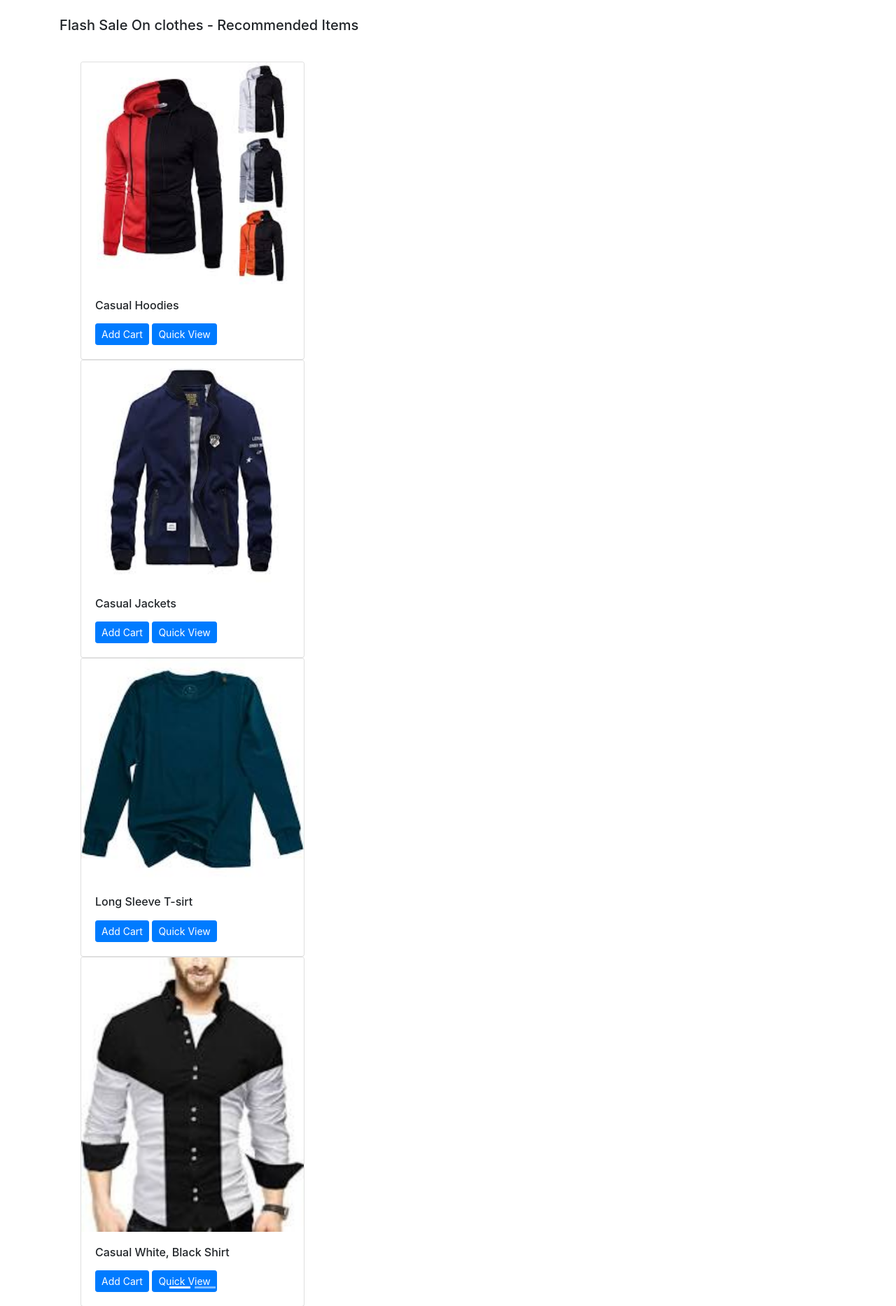
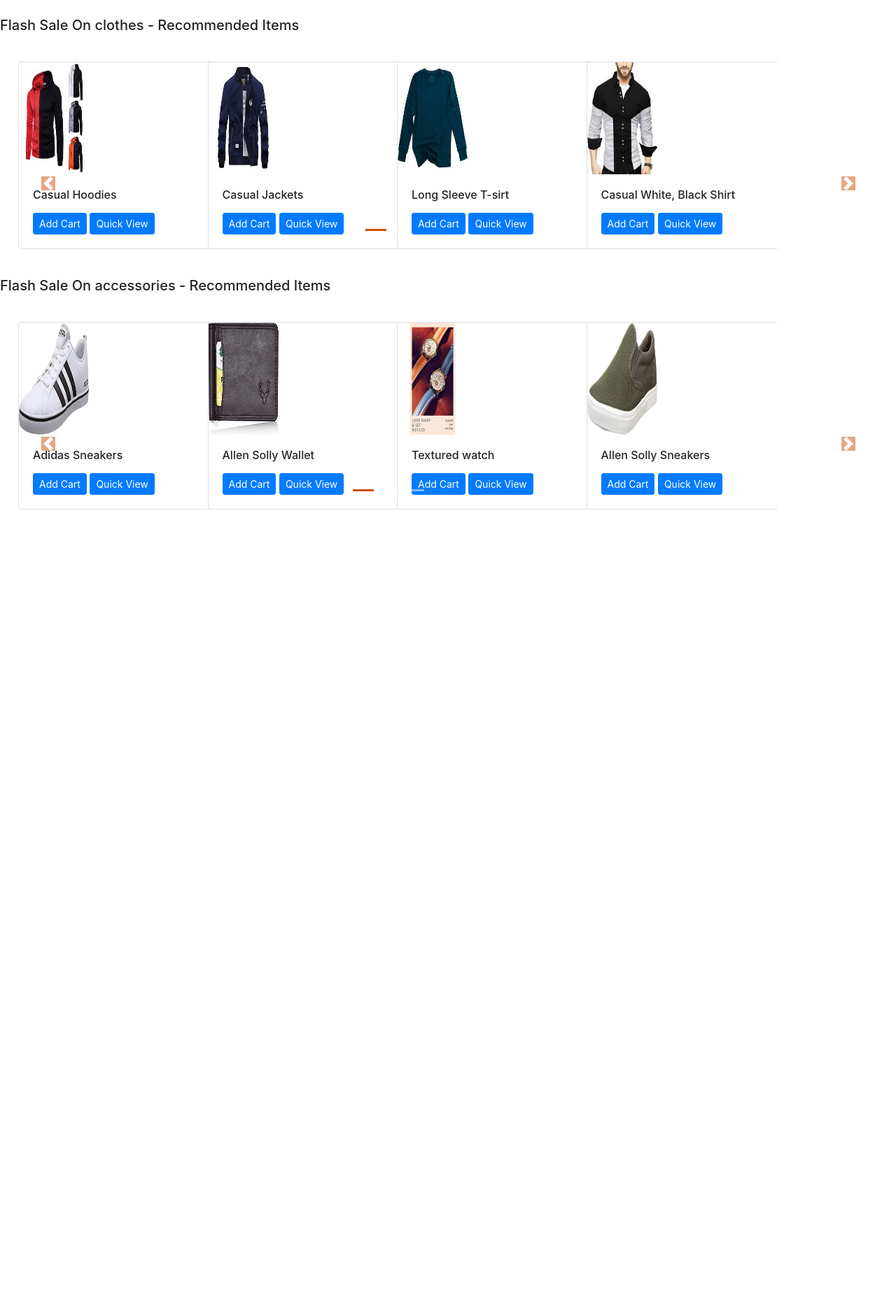
Before and after one commit to 8107707993/django_web_app, a Django app: page /shop/ in a window 1280 px wide. Shown: the part 70-1936 px from the top of the page at 70% size. After the commit the page ends 798 px from the top, so only its background shows below. Run offline with Django 3.2, Linux system fonts and the light colour scheme; data comes from the database, SQL or seed files in the repository; both versions use the stored data as it was after the commit; some libraries are stand-ins or nearby versions.

Commit message:
reset page and solve some errors

```diff
--- a/mew/shop/templates/shop/besic.html
+++ b/mew/shop/templates/shop/besic.html
@@ -17,14 +17,7 @@
 
 
     <title>{% block title %} {% endblock %}</title>
-    <style>
-        {
-            % block css %
-        }
-
-            {
-            % endblock %
-        }
+    <style>{% block css %}{% endblock %}
 
         #search {
             float: right;
@@ -115,7 +108,7 @@
 <script src="https://cdn.jsdelivr.net/npm/popper.js@1.16.1/dist/umd/popper.min.js" integrity="sha384-9/reFTGAW83EW2RDu2S0VKaIzap3H66lZH81PoYlFhbGU+6BZp6G7niu735Sk7lN" crossorigin="anonymous"></script>
 <script src="https://cdn.jsdelivr.net/npm/bootstrap@4.5.3/dist/js/bootstrap.min.js" integrity="sha384-w1Q4orYjBQndcko6MimVbzY0tgp4pWB4lZ7lr30WKz0vr/aWKhXdBNmNb5D92v7s" crossorigin="anonymous"></script>
 -->
-    {% block js %}
+
     <script>
         console.log('working');
         if (localStorage.getItem('cart') == null) {
@@ -144,6 +137,7 @@
         document.getElementById("popcart").setAttribute('data-content', '<h5>Cart for your items in my shopping cart</h5>');
 
     </script>
+    {% block js %}
     {% endblock%}
 </body>
 
--- a/mew/shop/templates/shop/index.html
+++ b/mew/shop/templates/shop/index.html
@@ -1,9 +1,43 @@
 {% extends 'shop/besic.html' %}
+{% load static %}
 {% block css %}
 .col-md-3{
 display: inline-block;
 margin-left:-4px;
 }
+.col-md-3
+{
+display: inline-block;
+margin-left:-4px;
+}
+
+.carousel-indicators .active {
+background-color: blue;
+}
+
+.col-md-3 img{
+
+width: 255px;
+height: 355px;
+}
+
+body .carousel-indicator li{
+background-color: blue;
+}
+
+body .carousel-indicators{
+bottom: 0;
+}
+
+body .carousel-control-prev-icon,
+body .carousel-control-next-icon{
+background-color: blue;
+}
+body .no-padding{
+padding-left: 0,
+padding-right: 0;
+}
+
 
 .carousel-indicators .active {
 background-color: #cf4e04;
@@ -53,17 +87,14 @@ padding-right: 0;
 
 {% endblock %}
 {% block body %}
-{% load static %}
 
-
-<div class="container">
 
 <!--Slideshow starts here -->
 {% for product, range, nSlides in allProds %}
 
 <h5 class="my-4">Flash Sale On {{product.0.category}} - Recommended Items</h5>
 <div class="row container">
-        <div id="demo{{forloop.counter}}" class="carousel slide my-3"  data-ride="carousel">
+    <div id="demo{{forloop.counter}}" class="carousel slide my-3" data-ride="carousel">
         <ul class="carousel-indicators">
             <li data-target="#demo{{forloop.counter}}" data-slide-to="0" class="active"></li>
             {% for i in range %}
@@ -92,13 +123,11 @@ padding-right: 0;
                 {% if forloop.counter|divisibleby:4 and forloop.counter > 0 and not forloop.last %}
             </div>
             <div class="carousel-item">
-                    {% endif%}
-
+                {% endif %}
                 {% endfor %}
             </div>
         </div>
     </div>
-
     <!-- left and right controls for the slide -->
     <a class="carousel-control-prev" href="#demo{{forloop.counter}}" data-slide="prev">
         <span class="carousel-control-prev-icon"></span>
@@ -106,9 +135,9 @@ padding-right: 0;
     <a class="carousel-control-next" href="#demo{{forloop.counter}}" data-slide="next">
         <span class="carousel-control-next-icon"></span>
     </a>
+
 </div>
-    {% endfor %}\
-</div>
+{% endfor %}
 {% endblock %}
 {% block js %}
 <script>
```
Also changed, not shown: mew/shop/templates/shop/prodView.html (+9 -7 lines), mew/db.sqlite3. Lines whose indentation alone changed are shown as unchanged.
